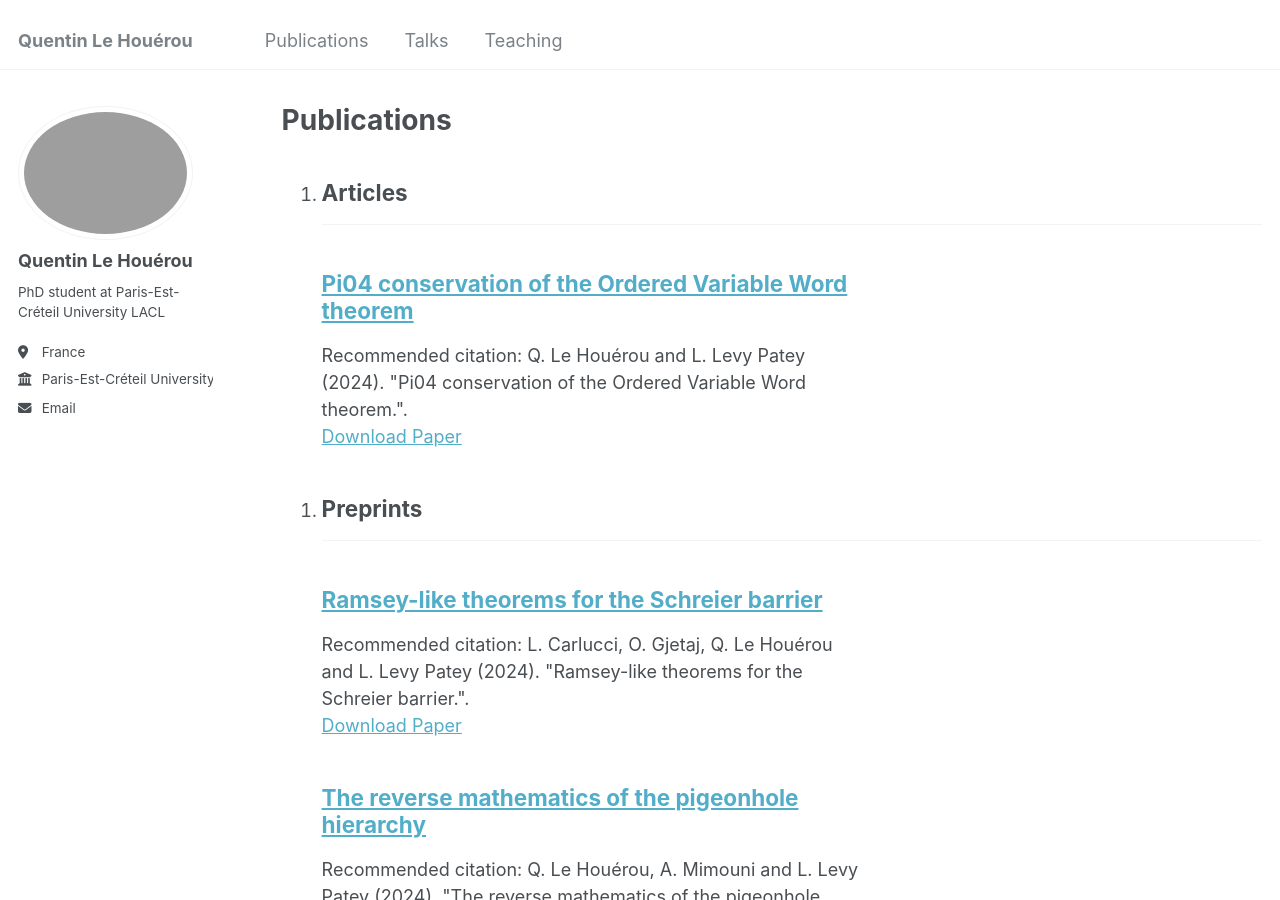
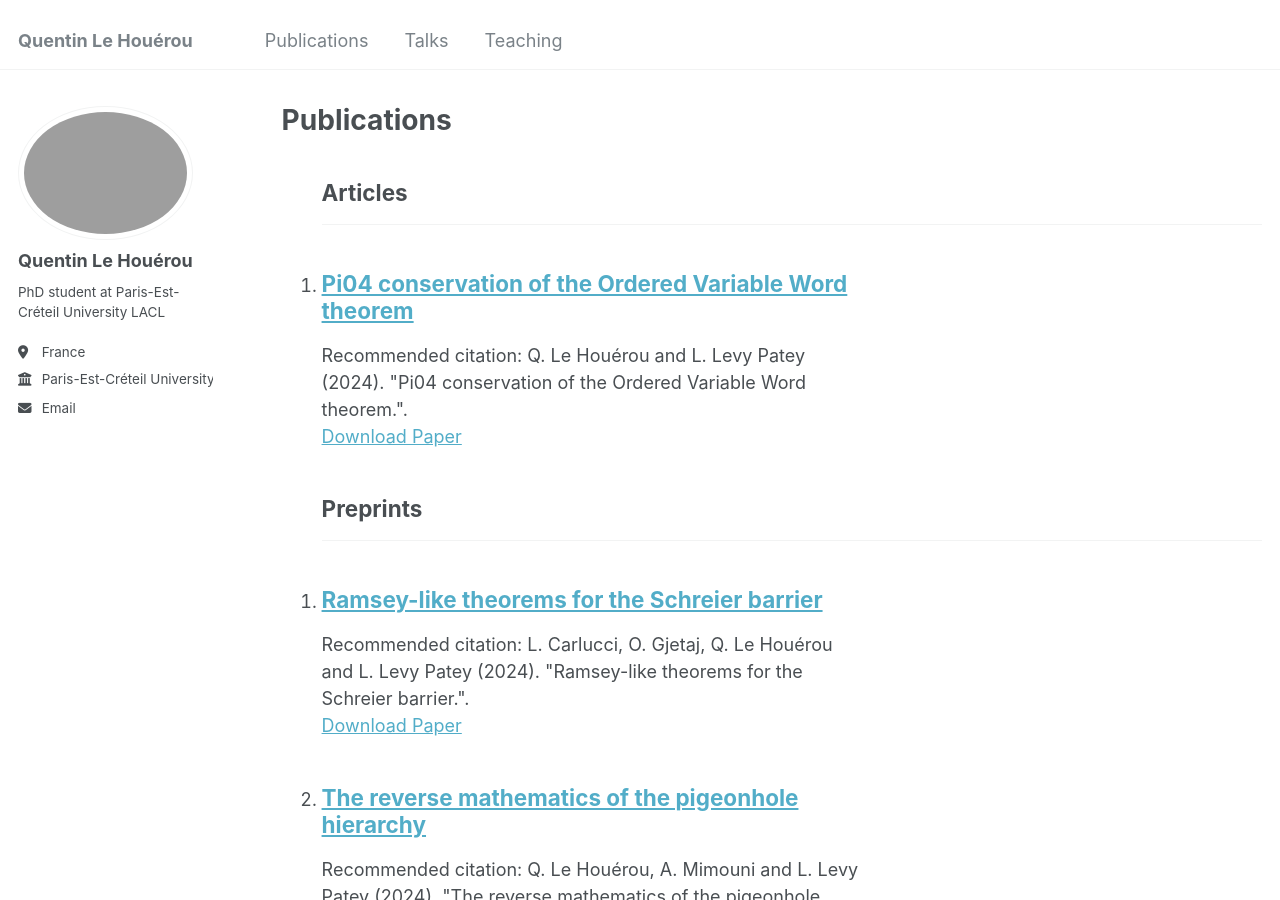
Before and after one commit to QuentinLH/quentinlh.github.io, a Jekyll site: the page built from _pages/publications.html, in a window 1280 px wide and 900 px high. Built offline with Jekyll 4.4.1, drawn with Linux system fonts in a browser that asks for light colours.

Commit message:
test liste 3

```diff
--- a/_pages/publications.html
+++ b/_pages/publications.html
@@ -21,10 +21,10 @@
         {% continue %}
       {% endif %}
       {% unless title_shown %}
-        <li><h2>{{ category[1].title }}</h2><hr /> </li>
+        <h2>{{ category[1].title }}</h2><hr />
         {% assign title_shown = true %}
       {% endunless %}
-      {% include archive-single.html %}
+      <li>{% include archive-single.html %}</li>
     {% endfor %}
     </ol>
   {% endfor %}
```
